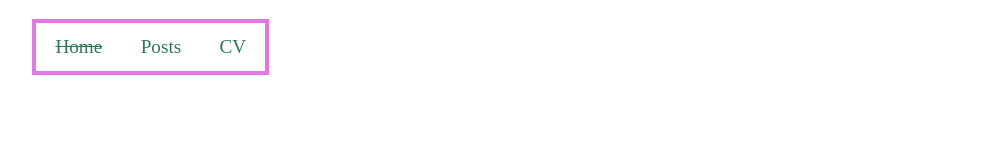
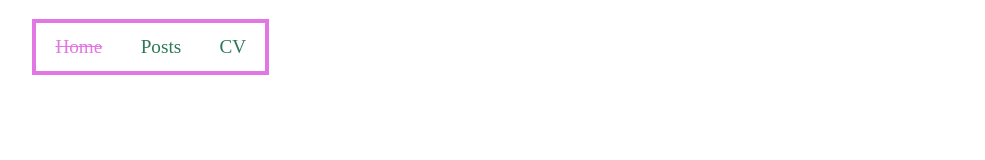
Before and after one commit to manuelpuchta/manuelpuchta.de, a Next.js app: page / in a window 1280 px wide. Shown: the top 160 px of the page, without its empty margins (147-1132 px from the left). Built offline with nearby package versions, Linux system fonts and the light colour scheme.

Commit message:
refactor(navigation): update active color

```diff
--- a/components/navigation.module.css
+++ b/components/navigation.module.css
@@ -23,4 +23,5 @@
 
 .navigation .active {
   text-decoration: line-through;
+  color: var(--c-typo-a-hover);
 }
```
